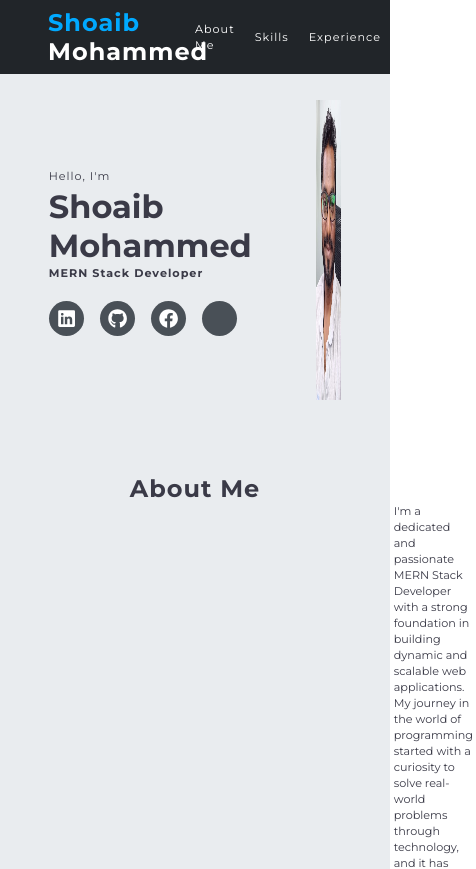
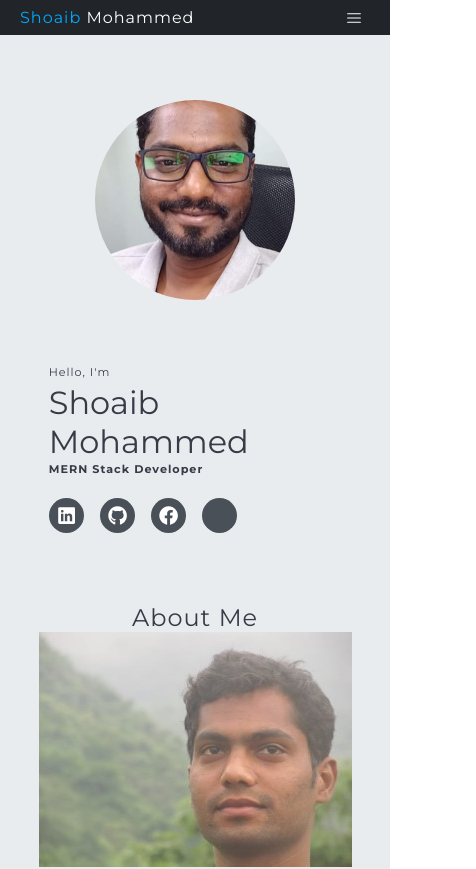
Before and after one commit to shoaibsm/shoaib_portfolio, a React (Create React App) app: page / in a window 390 px wide. Shown: the top 869 px of the page, 476 px wide, since content can reach past the window. Built offline with nearby package versions, Linux system fonts and the light colour scheme; some icons are missing.

Commit message:
responsive

```diff
--- a/src/components/aboutMe/AboutMe.scss
+++ b/src/components/aboutMe/AboutMe.scss
@@ -20,13 +20,14 @@
             p {
                 padding-bottom: 8px;
             }
+        }
+    }
 
-            // .about-me-text {
-            //     line-height: 20px;
-            //     margin-bottom: 0.5rem;
-            // }
+    @media only screen and (max-width: 576px) {
+
+        .about-me-container {
+            flex-direction: column;
         }
-
 
     }
 }
--- a/src/components/contactInfo/ContactInfo.scss
+++ b/src/components/contactInfo/ContactInfo.scss
@@ -166,4 +166,29 @@
             }
         }
     }
+
+    @media only screen and (max-width: 576px) {
+
+        .contactInfo-wrap {
+            width: 100%;
+
+            .footer-section {
+                .contact-section {
+                    flex-direction: column;
+                    row-gap: 20px;
+
+                    .social-connect {
+                        width: 100%;
+                    }
+
+                    .social-media {
+                        ul {
+                            justify-content: center;
+                        }
+                    }
+                }
+            }
+
+        }
+    }
 }
--- a/src/components/experience/Experience.scss
+++ b/src/components/experience/Experience.scss
@@ -83,4 +83,26 @@
 
         }
     }
+
+    @media only screen and (max-width: 576px) {
+
+        .experience-container {
+            .company {
+                .job-title {
+                    width: 100%;
+                }
+            }
+        }
+
+        // .technical-skills-container {
+        //     .technical-skills {
+        //         flex-direction: column;
+
+        //         .skill-box {
+        //             width: 100%;
+        //         }
+
+        //     }
+        // }
+    }
 }
--- a/src/components/introduction/Introduction.js
+++ b/src/components/introduction/Introduction.js
@@ -1,6 +1,6 @@
 import React from 'react'
 import './Introduction.scss'
-import profileImg from '../../assets/shoaib_img_2.jpg'
+import profileImg from '../../assets/shoaib_02.jpg'
 import { IoLogoLinkedin } from "react-icons/io5";
 import { FaGithub } from "react-icons/fa";
 import { FaFacebook } from "react-icons/fa";
@@ -38,8 +38,8 @@ function Introduction() {
                     </ul>
                 </div>
             </div>
-            <div className="my-photo">
-                <img src={profileImg} alt="Shoaib Mohammed" />
+            <div className="profile-img-box">
+                <img className='profile-img' src={profileImg} alt="Shoaib Mohammed" />
             </div>
         </div>
     )
--- a/src/components/introduction/Introduction.scss
+++ b/src/components/introduction/Introduction.scss
@@ -81,12 +81,59 @@
         }
     }
 
-    .my-photo {
+    .profile-img-box {
         width: 200px;
+        height: 200px;
 
-        img {
+        .profile-img {
             width: 100%;
-            height: 300px;
+            height: 100%;
+            object-fit: cover;
         }
     }
+
+    @media only screen and (max-width: 576px) {
+
+        flex-direction: column-reverse;
+
+        .profile-img-box {
+            border-radius: 50%;
+
+            .profile-img {
+                border-radius: 50%;
+            }
+        }
+
+        // .container {
+        //     flex-direction: column;
+        //     justify-content: center;
+
+        //     .brand-section {
+        //         align-self: flex-start;
+        //     }
+
+        //     .navigation-section {
+
+        //         justify-content: center;
+
+        //         .navigation-container {
+        //             margin-top: 8px;
+
+        //             ul {
+        //                 flex-direction: column;
+        //                 row-gap: 10px;
+        //             }
+        //         }
+
+        //         .cv-btn {
+        //             display: none;
+        //         }
+        //     }
+
+        //     .toggler {
+        //         display: block;
+        //     }
+        // }
+
+    }
 }
--- a/src/components/navbar/Navbar.js
+++ b/src/components/navbar/Navbar.js
@@ -1,12 +1,34 @@
-import React from 'react'
+import React, { useEffect, useRef, useState } from 'react'
 import './Navbar.scss'
 import { Link } from 'react-scroll'
 import { RxHamburgerMenu } from "react-icons/rx";
 
 function Navbar() {
+
+    const [isNavOpen, setIsNavOpen] = useState(false);
+    const navRef = useRef(null);
+
+    useEffect(() => {
+        const handleOutsideClick = (event) => {
+            if (navRef.current && !navRef.current.contains(event.target)) {
+                setIsNavOpen(false);
+            }
+        };
+
+        document.addEventListener('click', handleOutsideClick);
+
+        return () => {
+            document.removeEventListener('click', handleOutsideClick);
+        };
+    }, []);
+
+    function toggler() {
+        setIsNavOpen(!isNavOpen)
+    }
+
     return (
         <div className='Navbar'>
-            <div className="container">
+            <div className="container" ref={navRef}>
                 <div className="brand-section">
                     <div className="brand-name">
                         <Link to="introduction" smooth={true} duration={500}>
@@ -14,7 +36,9 @@ function Navbar() {
                         </Link>
                     </div>
                 </div>
-                <div className="navigation-section">
+                <div></div>
+
+                {window.innerWidth <= 576 ? (<div className={isNavOpen ? 'navigation-section' : 'navigation-section-close'}>
                     <div className="navigation-container">
                         <ul>
                             <li><Link to="about" smooth={true} duration={500}>About Me</Link></li>
@@ -27,11 +51,24 @@ function Navbar() {
                     <div className="cv-btn">
                         <p className='btn-tex'>Download CV</p>
                     </div>
-                    <div className="hamburg">
-                        <RxHamburgerMenu />
+                </div>) : (<div className={'navigation-section'}>
+                    <div className="navigation-container">
+                        <ul>
+                            <li><Link to="about" smooth={true} duration={500}>About Me</Link></li>
+                            <li><Link to="skills" smooth={true} duration={500}>Skills</Link></li>
+                            <li><Link to="experience" smooth={true} duration={500}>Experience</Link></li>
+                            <li><Link to="projects" smooth={true} duration={500}>Projects</Link></li>
+                            <li><Link to="contact" smooth={true} duration={500}>Contact</Link></li>
+                        </ul>
                     </div>
+                    <div className="cv-btn">
+                        <p className='btn-tex'>Download CV</p>
+                    </div>
+                </div>)}
+
+                <div className="toggler" onClick={toggler}>
+                    <RxHamburgerMenu />
                 </div>
-
             </div>
         </div>
     )
--- a/src/components/navbar/Navbar.scss
+++ b/src/components/navbar/Navbar.scss
@@ -1,7 +1,7 @@
 .Navbar {
     width: 100vw;
     background-color: var(--primary-color);
-    padding-inline: 3rem;
+    padding-inline: 20px;
     position: fixed;
     left: 0;
     z-index: 1000;
@@ -10,13 +10,15 @@
         width: 100%;
         display: flex;
         align-items: center;
-        padding-block: 0.5rem;
+        padding-block: 8px;
+        position: relative;
 
         .brand-section {
             width: 50%;
 
             .brand-name {
                 .my-name {
+                    font-size: 1rem;
                     color: var(--background-color);
                     letter-spacing: 1px;
                     user-select: none;
@@ -62,6 +64,10 @@
             }
         }
 
+        .navigation-section-close {
+            display: none;
+        }
+
         .cv-btn {
             padding: 7px 15px;
             background-color: var(--background-color);
@@ -83,19 +89,53 @@
                 letter-spacing: 1px;
                 color: var(--text-color);
             }
+
+        }
+
+        .toggler {
+            color: var(--background-color);
+            padding: 8px;
+            cursor: pointer;
+            position: absolute;
+            top: 2px;
+            right: 0;
+            display: none;
+            z-index: 1000;
         }
     }
 
     @media only screen and (max-width: 576px) {
 
-        // .resume-box {
-        //     width: 100%;
-        //     flex-direction: column;
-        // }
+        .container {
+            flex-direction: column;
+            justify-content: center;
 
-        // .Footer {
-        //     display: block;
-        // }
+            .brand-section {
+                align-self: flex-start;
+            }
+
+            .navigation-section {
+
+                justify-content: center;
+
+                .navigation-container {
+                    margin-top: 8px;
+
+                    ul {
+                        flex-direction: column;
+                        row-gap: 10px;
+                    }
+                }
+
+                .cv-btn {
+                    display: none;
+                }
+            }
+
+            .toggler {
+                display: block;
+            }
+        }
 
     }
 }
--- a/src/components/projects/Projects.js
+++ b/src/components/projects/Projects.js
@@ -56,7 +56,7 @@ function Projects() {
                             </div>
                             <Link className='link'><p>Website</p></Link>
                         </div>
-                        <div className="got-to-github btn-primary">
+                        <div className="go-to-github btn-primary">
                             <div className="icon-box">
                                 <FaGithub className='icon' />
                             </div>
@@ -83,7 +83,7 @@ function Projects() {
                             </div>
                             <Link className='link'><p>Website</p></Link>
                         </div>
-                        <div className="got-to-github btn-primary">
+                        <div className="go-to-github btn-primary">
                             <div className="icon-box">
                                 <FaGithub className='icon' />
                             </div>
@@ -110,7 +110,7 @@ function Projects() {
                             </div>
                             <Link className='link'><p>Website</p></Link>
                         </div>
-                        <div className="got-to-github btn-primary">
+                        <div className="go-to-github btn-primary">
                             <div className="icon-box">
                                 <FaGithub className='icon' />
                             </div>
@@ -137,7 +137,7 @@ function Projects() {
                             </div>
                             <Link className='link'><p>Website</p></Link>
                         </div>
-                        <div className="got-to-github btn-primary">
+                        <div className="go-to-github btn-primary">
                             <div className="icon-box">
                                 <FaGithub className='icon' />
                             </div>
@@ -164,7 +164,7 @@ function Projects() {
                             </div>
                             <Link className='link'><p>Website</p></Link>
                         </div>
-                        <div className="got-to-github btn-primary">
+                        <div className="go-to-github btn-primary">
                             <div className="icon-box">
                                 <FaGithub className='icon' />
                             </div>
@@ -191,7 +191,7 @@ function Projects() {
                             </div>
                             <Link className='link'><p>Website</p></Link>
                         </div>
-                        <div className="got-to-github btn-primary">
+                        <div className="go-to-github btn-primary">
                             <div className="icon-box">
                                 <FaGithub className='icon' />
                             </div>
--- a/src/components/projects/Projects.scss
+++ b/src/components/projects/Projects.scss
@@ -39,8 +39,6 @@
 
             .project-name {
                 margin-top: 8px;
-
-                // .project-title {}
             }
 
             .project-desc {
@@ -98,7 +96,7 @@
                     }
                 }
 
-                .got-to-github {
+                .go-to-github {
                     display: flex;
                     align-items: center;
                     gap: 4px;
@@ -135,4 +133,15 @@
             }
         }
     }
+
+    @media only screen and (max-width: 576px) {
+
+        .project-container {
+            flex-direction: column;
+
+            .project-box {
+                width: 100%;
+            }
+        }
+    }
 }
--- a/src/components/skills/Skills.scss
+++ b/src/components/skills/Skills.scss
@@ -130,4 +130,17 @@
             }
         }
     }
+
+    @media only screen and (max-width: 576px) {
+        .technical-skills-container {
+            .technical-skills {
+                flex-direction: column;
+
+                .skill-box {
+                    width: 100%;
+                }
+
+            }
+        }
+    }
 }
--- a/src/index.css
+++ b/src/index.css
@@ -76,7 +76,7 @@ h4,
 h5,
 h6 {
 	color: var(--text-color);
-	/* font-weight: normal; */
+	font-weight: normal;
 }
 
 hr {
--- a/src/pages/Portfolio.js
+++ b/src/pages/Portfolio.js
@@ -16,7 +16,6 @@ function Portfolio() {
             <Element name="skills"><Skills /></Element>
             <Element name="experience"><Experience /></Element>
             <Element name="projects"><Projects /></Element>
-            {/* <Element name="projects"><Projects /></Element> */}
             <Element name='contact'><ContactInfo /></Element>
         </div>
     )
```
Also changed, not shown: src/assets/shoaib_02.jpg (added), src/assets/shoaib_img_2.jpg (deleted).
